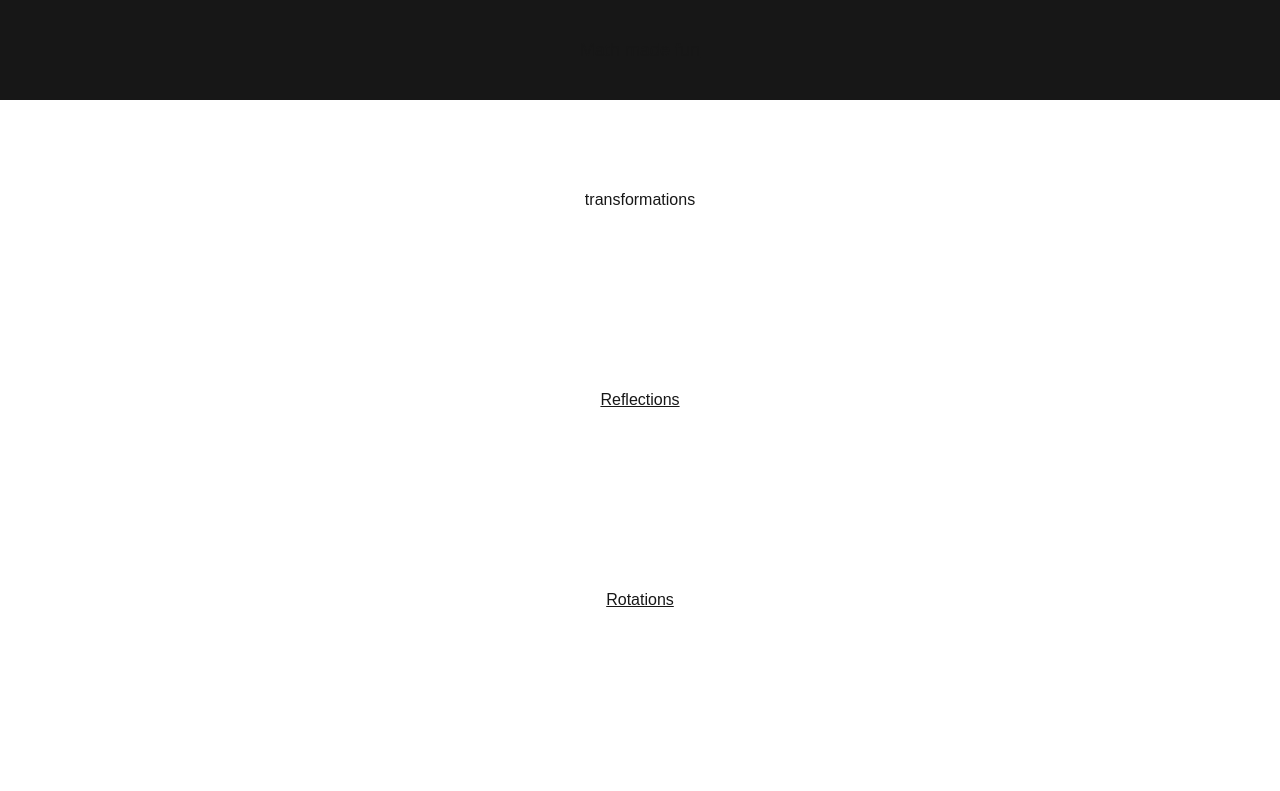
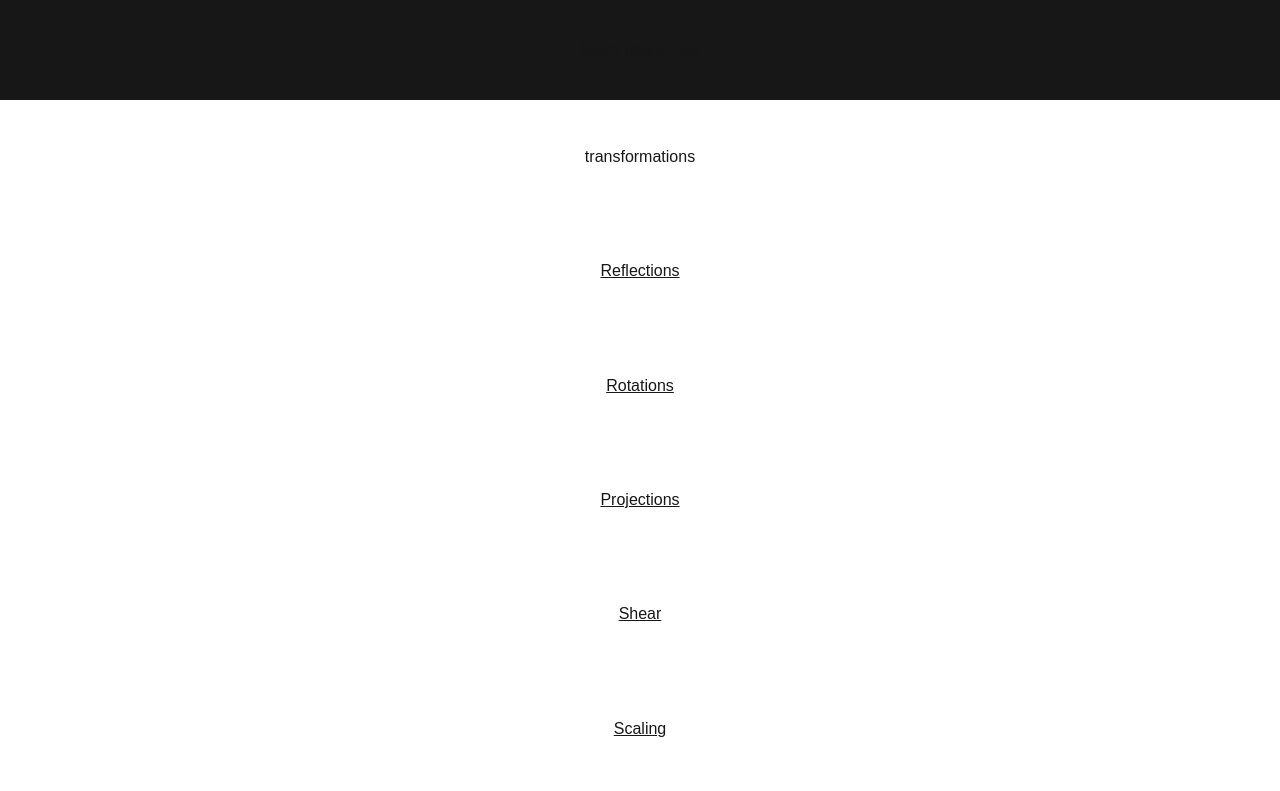
Before and after one commit to RisingSatalite/math-made-fun, a Next.js app: page /advance/geometryTransformations in a window 1280 px wide. Shown: the top 791 px of the page. Built offline with nearby package versions, Linux system fonts and the light colour scheme.

Commit message:
other links

```diff
--- a/src/app/advance/geometryTransformations/page.js
+++ b/src/app/advance/geometryTransformations/page.js
@@ -6,6 +6,9 @@ export default function matrixTransformations() {
       <h1>transformations</h1>
       <a href={`/advance/geometryTransformations/reflections`}>Reflections</a>
       <a href={`/advance/geometryTransformations/rotations`}>Rotations</a>
+      <a href={`/advance/geometryTransformations/projection`}>Projections</a>
+      <a href={`/advance/geometryTransformations/shear`}>Shear</a>
+      <a href={`/advance/geometryTransformations/scaling`}>Scaling</a>
       <p>When combining transformations, make sure to use A<sub>ii</sub> * A<sub>i</sub> to follow the inducing rule</p>
     </div>
   );
```
